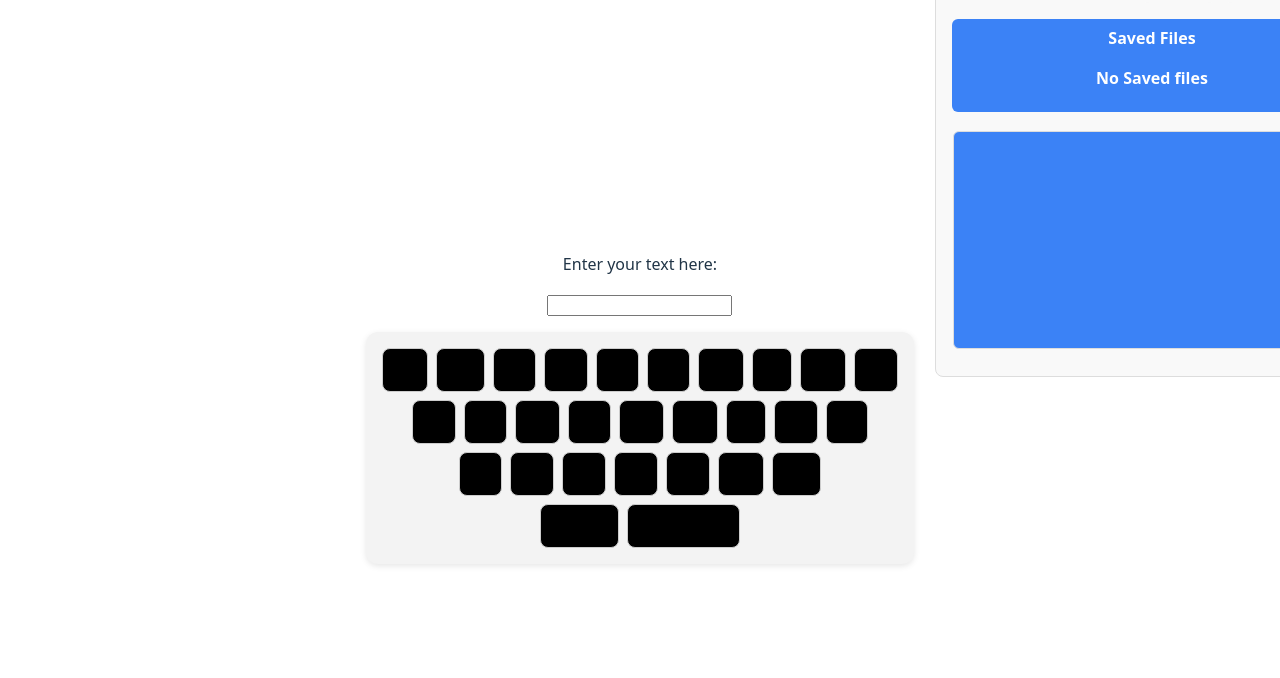
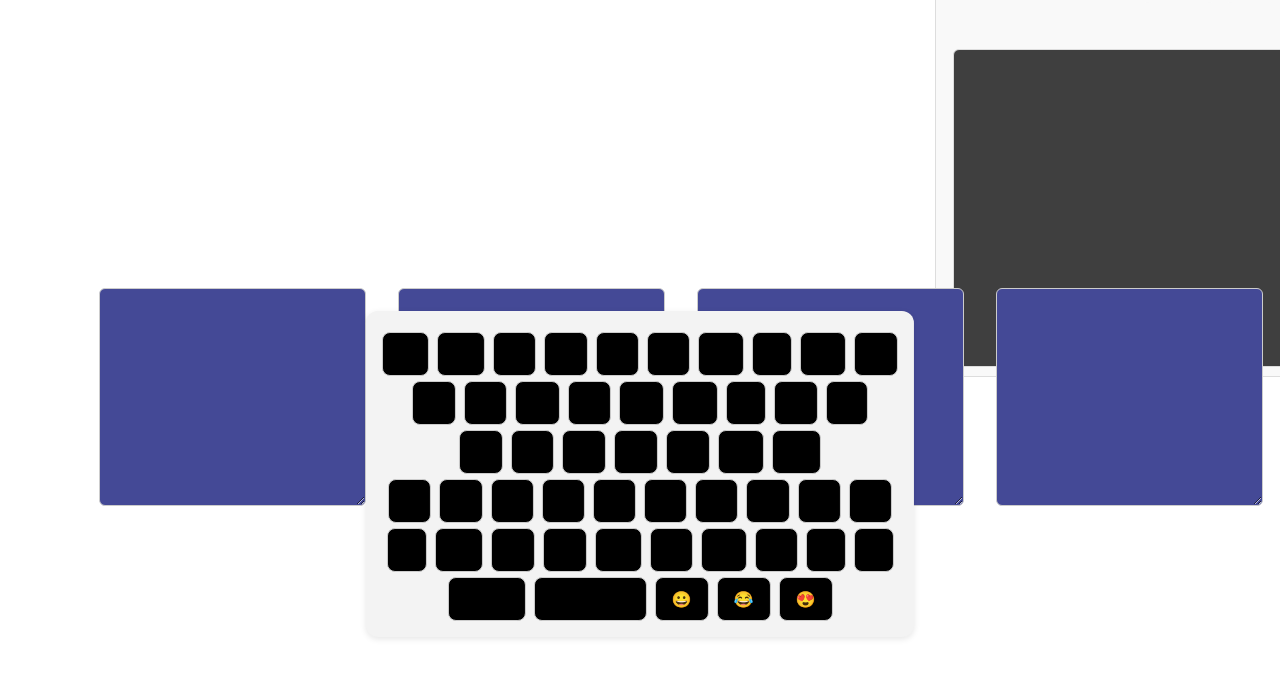
Before and after one commit to irish1814/Fullstack-Project4-2025-, a React (Vite) app in the folder Basic-React/: page / in a window 1280 px wide. Shown: the top 678 px of the page. Built offline with nearby package versions, Linux system fonts and the light colour scheme.

Commit message:
Added the inputText areas

```diff
--- a/Basic-React/src/App.jsx
+++ b/Basic-React/src/App.jsx
@@ -1,14 +1,14 @@
-import TextInput from './Components/TextInput'
 import './App.css'
-import { Keyboard } from './Components/Keyboard'
+import SimpleKeyboard from './Components/Keyboard'
 import { TextFileManager } from './Components/FileManager'
+import TextDisplay from './Components/TextDisplay'
 
 function App() {
   return (
     <>
       <TextFileManager />
-      <TextInput />
-      <Keyboard />
+      <TextDisplay />
+      <SimpleKeyboard />
     </>
   )
 }
--- a/Basic-React/src/Components/FileManager.jsx
+++ b/Basic-React/src/Components/FileManager.jsx
@@ -1,14 +1,15 @@
-// components/TextFileManager.jsx
-import React, { useState, useEffect } from 'react';
+import React, { useState } from 'react';
 import styles from './TextFileManager.module.css';
 
 export function TextFileManager({ text, setText }) {
     const [filename, setFilename] = useState('');
-    const [files, setFiles] = useState([]);
+    const [files, setFiles] = useState(
+        Object.keys(localStorage)
+            .filter((key) => key.startsWith('file_'))
+            .map((key) => key.replace('file_', ''))
+    );
 
-    useEffect(() => { loadFiles(); }, []);
-
-    const loadFiles = () => {
+    const refreshFiles = () => {
         const keys = Object.keys(localStorage).filter((key) => key.startsWith('file_'));
         setFiles(keys.map((key) => key.replace('file_', '')));
     };
@@ -16,14 +17,12 @@ export function TextFileManager({ text, setText }) {
     const handleSave = () => {
         if (!filename) return alert('Save as...');
         localStorage.setItem(`file_${filename}`, text);
-        loadFiles();
+        refreshFiles();
         alert(`File saved as: "${filename}"`);
     };
 
     const handleOpen = (name = filename) => {
-        if (!name)
-            return alert('Save as...');
-
+        if (!name) return alert('Save as...');
         const loadedText = localStorage.getItem(`file_${name}`);
         if (loadedText === null) {
             alert('File not found!');
@@ -37,7 +36,7 @@ export function TextFileManager({ text, setText }) {
         const confirmDelete = window.confirm(`Delete file "${name}"?`);
         if (confirmDelete) {
             localStorage.removeItem(`file_${name}`);
-            loadFiles();
+            refreshFiles();
         }
     };
 
@@ -45,48 +44,27 @@ export function TextFileManager({ text, setText }) {
         <>
             <div className={styles.manager}>
                 <div className={styles.inputGroup}>
-                <input type="text" placeholder="Search for a file..." value={filename} onChange={(e) => setFilename(e.target.value)} className={styles.input}/>
-                <button onClick={() => handleSave()} className="p-1 bg-blue-500 text-white rounded">
+                    <input
+                        type="text"
+                        placeholder="Search for a file..."
+                        value={filename}
+                        onChange={(e) => setFilename(e.target.value)}
+                        className={styles.input}
+                    />
+                    <button onClick={handleSave} className="p-1 bg-blue-500 text-white rounded">
                         Save
                     </button>
-                <button onClick={() => handleOpen()} className="p-1 bg-green-500 text-white rounded">
+                    <button onClick={handleOpen} className="p-1 bg-green-500 text-white rounded">
                         Open
                     </button>
                 </div>
-
-            <div className={`${styles.button} ${styles.saveButton}`}>
-                <strong>Saved Files</strong>
-                {files.length === 0 ? (
-                    <p className="text-gray-500">No Saved files</p>
-                ) : (
-                    <ul className="list-disc pl-5">
-                    {files.map((file) => (
-                        <li key={file} className="flex justify-between items-center">
-                        <span
-                            className="cursor-pointer text-blue-600 hover:underline"
-                            onClick={() => handleOpen(file)}
-                        >
-                            {file}
-                        </span>
-                        <button
-                            onClick={() => handleDelete(file)}
-                            className="text-red-500 hover:text-red-700 text-sm"
-                        >
-                            מחק
-                        </button>
-                        </li>
-                    ))}
-                    </ul>
-                )}
-            </div>
-
             </div>
 
             <div className={styles.fileList}>
-            {files.map(file => (
+                {files.map((file) => (
                     <div key={file} className={styles.fileItem}>
                         <span className={styles.fileName} onClick={() => handleOpen(file)}>{file}</span>
-                    <button className={styles.deleteButton} onClick={() => handleDelete(file)}>מחק</button>
+                        <button className={styles.deleteButton} onClick={() => handleDelete(file)}>Delete</button>
                     </div>
                 ))}
             </div>
--- a/Basic-React/src/Components/Keyboard.jsx
+++ b/Basic-React/src/Components/Keyboard.jsx
@@ -1,13 +1,14 @@
-// components/Keyboard.jsx
 import React from 'react';
 import styles from './Keyboard.module.css';
 
-export function Keyboard({ onKeyPress }) {
+function SimpleKeyboard() {
     const keys = [
         ['Q', 'W', 'E', 'R', 'T', 'Y', 'U', 'I', 'O', 'P'],
         ['A', 'S', 'D', 'F', 'G', 'H', 'J', 'K', 'L'],
         ['Z', 'X', 'C', 'V', 'B', 'N', 'M'],
-        ['Space', 'Backspace']
+        ['1', '2', '3', '4', '5', '6', '7', '8', '9', '0'],
+        ['!', '@', '#', '$', '%', '^', '&', '*', '(', ')'],
+        ['Space', 'Backspace', '😀', '😂', '😍']
     ];
 
     const handleClick = (key) => {
@@ -32,3 +33,5 @@ export function Keyboard({ onKeyPress }) {
         </div>
     );
 }
+
+export default SimpleKeyboard;
--- a/Basic-React/src/Components/Keyboard.module.css
+++ b/Basic-React/src/Components/Keyboard.module.css
@@ -1,8 +1,8 @@
 .keyboard {
-    display: flex;
-    flex-direction: column;
-    gap: 0.5rem;
-    margin-top: 1rem;
+    position: absolute;
+    transform: translate(-50%,-50%);
+    bottom: 0px;
+    left: 50%;
     background-color: #f3f3f3;
     padding: 1rem;
     border-radius: 12px;
@@ -16,6 +16,7 @@
 }
 
 .key {
+    margin-top: 5px;
     padding: 10px 16px;
     background-color: black;
     border: 1px solid #ccc;
--- /dev/null
+++ b/Basic-React/src/Components/TetxDisplay.module.css
@@ -0,0 +1,41 @@
+main {
+    display: flex;
+    flex-direction: row;
+    justify-content: space-between;
+    align-items: flex-start;
+    padding: 2rem;
+    width: 100%;
+}
+
+.grid {
+    display: flex;
+    gap: 50px; /* Space between text areas */
+    width: 100%;
+}
+
+.inputContainer {
+    position: relative;
+    width: 100%;
+}
+
+.textarea {
+    width: 100%;
+    padding: 0.5rem;
+    border: 1px solid #ccc;
+    border-radius: 0.375rem;
+    font-size: 1rem;
+    height: 200px;
+}
+
+.controls {
+    display: flex;
+    flex-wrap: wrap;
+    gap: 1rem;
+    align-items: center;
+}
+
+.inputContainer input {
+    width: 100%;
+    height: 200px;
+    background-color: rgb(189, 199, 199);
+}
--- a/Basic-React/src/Components/TextDisplay.jsx
+++ b/Basic-React/src/Components/TextDisplay.jsx
@@ -1,10 +1,15 @@
 import React from 'react';
+import TextInput from './TextInput';
+import styles from './TetxDisplay.module.css'
 
-function TextDisplay({ text, fontSize, fontFamily, color }) {
+function TextDisplay() {
     return (
-        <div className="border p-4 rounded shadow bg-white" style={{ fontSize: `${fontSize}px`, fontFamily, color }}>
-            { text || 'Enter Text...'}
-        </div>
+        <main className={styles.grid}>
+            <TextInput/ >
+            <TextInput/ >
+            <TextInput/ >
+            <TextInput/ >
+        </main>
     );
 }
 
--- a/Basic-React/src/Components/TextFileManager.module.css
+++ b/Basic-React/src/Components/TextFileManager.module.css
@@ -46,18 +46,19 @@
 .fileList {
     position: absolute;
     transform: translate(-50%,-50%);
-    top: 20%;
+    top: 16%;
     left: 90%;
-    height: 200px;
+    height: 300px;
     width: 380px;
     margin-top: 80px;
-    background: #3b82f6;
+    background: #3f3f3f;
     border: 1px solid #ddd;
     border-radius: 0.375rem;
     padding: 0.5rem;
 }
 
 .fileItem {
+    margin-left: 30%;
     display: flex;
     justify-content: space-between;
     align-items: center;
@@ -74,6 +75,7 @@
 }
 
 .deleteButton {
+    margin-right: 30%;
     background: none;
     border: none;
     color: #ef4444;
--- a/Basic-React/src/Components/TextInput.jsx
+++ b/Basic-React/src/Components/TextInput.jsx
@@ -1,11 +1,12 @@
 import React from 'react';
+import styles from './TextInput.module.css';
 
 function TextInput() {
     return (
-    <div>
-        <p>Enter your text here:</p>
-        <input></input>
-    </div>);
+        <div className={styles.inputContainer}>
+            <textarea className={styles.textarea}></textarea>
+        </div>
+    );
 };
 
 export default TextInput;
--- /dev/null
+++ b/Basic-React/src/Components/TextInput.module.css
@@ -0,0 +1,25 @@
+.inputContainer {
+    position: relative;
+    width: 100%; /* Make sure the container takes up full space */
+}
+
+.textarea {
+    width: 100%;
+    padding: 0.5rem;
+    border: 1px solid #ccc;
+    border-radius: 0.375rem;
+    font-size: 1rem;
+}
+
+.controls {
+    display: flex;
+    flex-wrap: wrap;
+    gap: 1rem;
+    align-items: center;
+}
+
+.inputContainer textarea {
+    width: 100%;
+    height: 200px;  /* Adjust height for the input areas */
+    background-color: rgb(68, 73, 150);
+}
```
Lines whose indentation alone changed are shown as unchanged.
